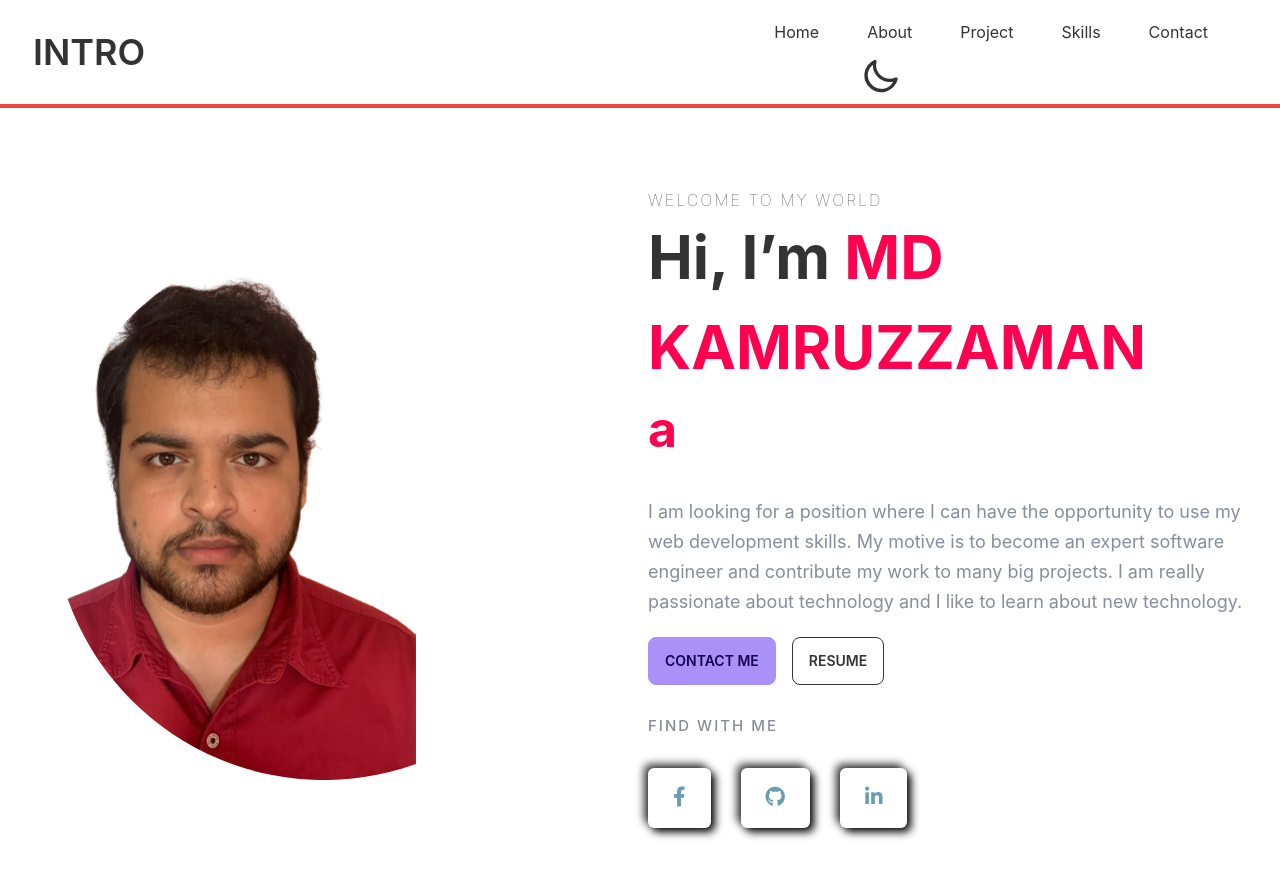
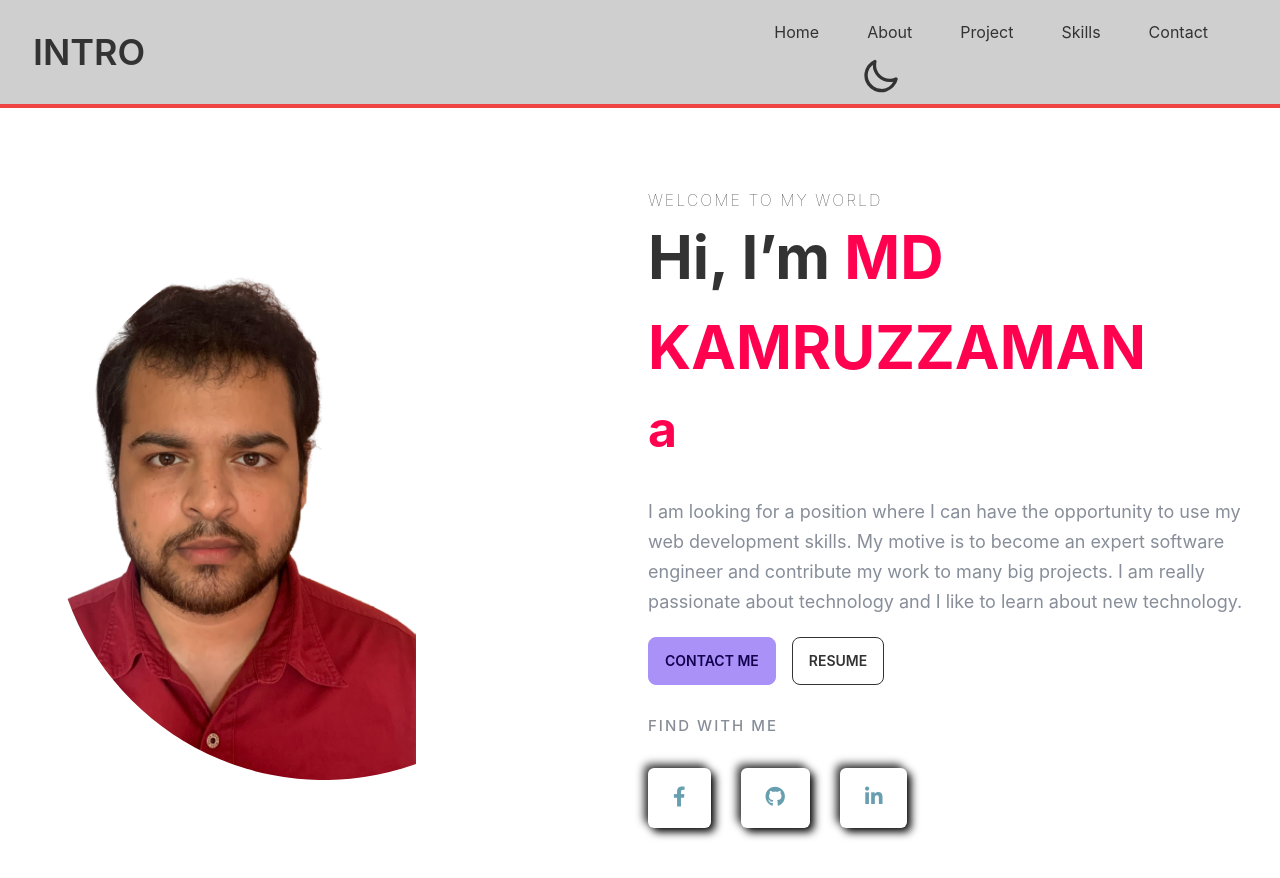
Before and after one commit to kamruzzaman-dev/portfolio, a React (Create React App) app: page / in a window 1280 px wide. Shown: the top 878 px of the page. Built offline with nearby package versions, Linux system fonts and the light colour scheme.

Commit message:
navbar resizing

```diff
--- a/src/Components/Navbar/Navbar.js
+++ b/src/Components/Navbar/Navbar.js
@@ -24,7 +24,8 @@ const Navbar = ({ theme, setTheme }) => {
 
     </>
     return (
-        <div className="navbar bg-base-100 max-w-7xl mx-auto sticky top-0 z-10 border-b-4 border-red-500  ">
+        <div className=" w-full  bg-base-300 sticky top-0 z-10 border-b-4 border-red-500  ">
+            <div className='max-w-7xl mx-auto navbar '>
                 <div className="navbar flex justify-between	">
                     <Link to='/' className="btn btn-ghost">
                         <h1 className='text-4xl'>INTRO</h1>
@@ -46,6 +47,7 @@ const Navbar = ({ theme, setTheme }) => {
 
                 </div>
             </div>
+        </div>
     );
 };
 
```
Lines whose indentation alone changed are shown as unchanged.
